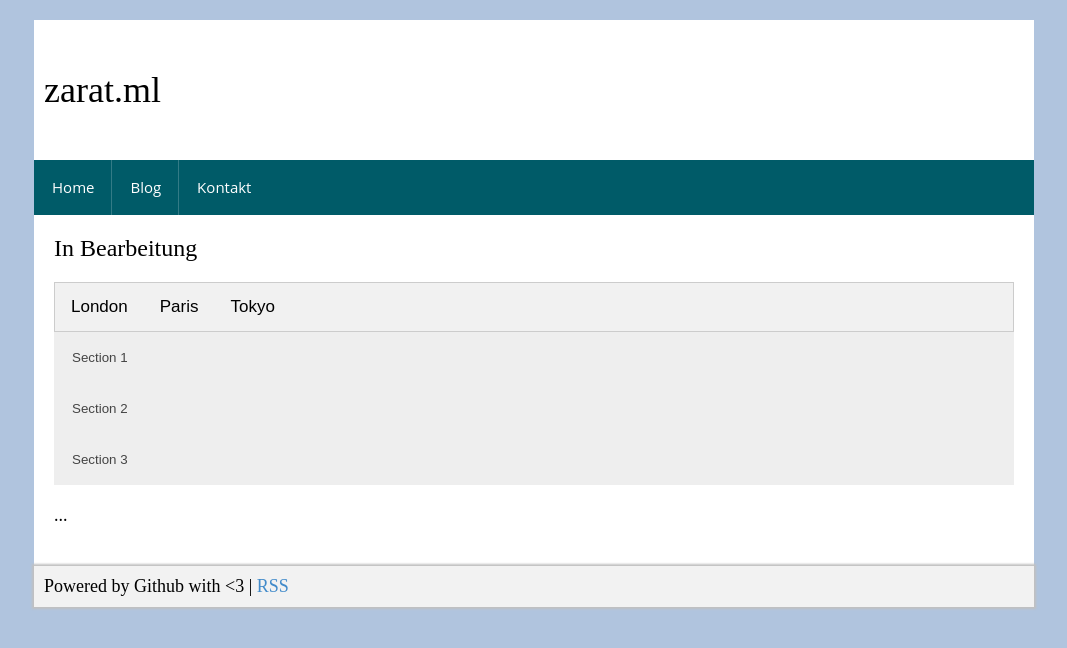
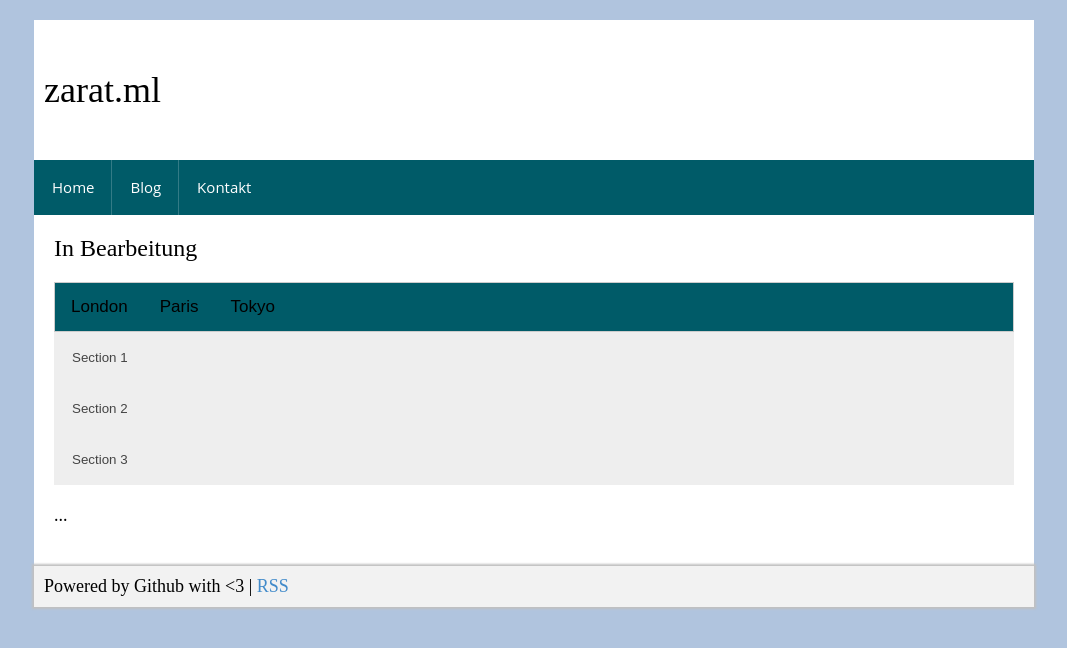
Before and after one commit to zarat/zarat.github.io, a Jekyll site: the page built from index.html, in a window 1280 px wide. Shown: the top 648 px of the page, without its empty margins (106-1173 px from the left). Built offline with Jekyll 4.4.1, drawn with Linux system fonts in a browser that asks for light colours; the list of posts is cut into pages by our own code.

Commit message:
Update index.html

```diff
--- a/index.html
+++ b/index.html
@@ -9,7 +9,7 @@ layout: default
 .tab {
   overflow: hidden;
   border: 1px solid #ccc;
-  background-color: #f1f1f1;
+  background-color: #005B68;
 }
 
 /* Style the buttons inside the tab */
```
